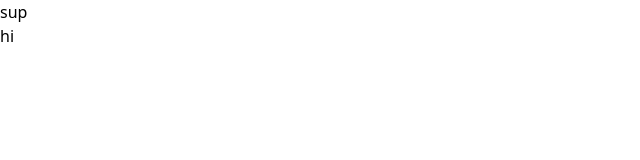
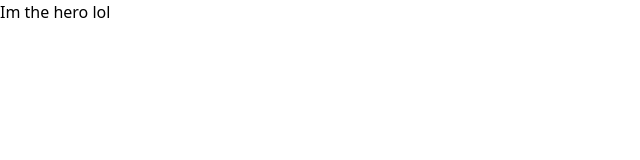
Before and after one commit to AntoOfo/goeire-site, a React (Vite) app: page / in a window 1280 px wide. Shown: the top 160 px of the page, without its empty margins (0-640 px from the left). Built offline with nearby package versions, Linux system fonts and the light colour scheme.

Commit message:
hero file created and imported in app

```diff
--- a/App.jsx
+++ b/App.jsx
@@ -1,8 +1,9 @@
+import Hero from "./components/Hero";
+
 export default function App() {
   return (
     <>
-      <h1>sup</h1>
-      <h2>hi</h2>
+      <Hero />
     </>
   );
 }
--- /dev/null
+++ b/components/Hero.jsx
@@ -0,0 +1,3 @@
+export default function Hero() {
+  return <h1>Im the hero lol</h1>;
+}
```
